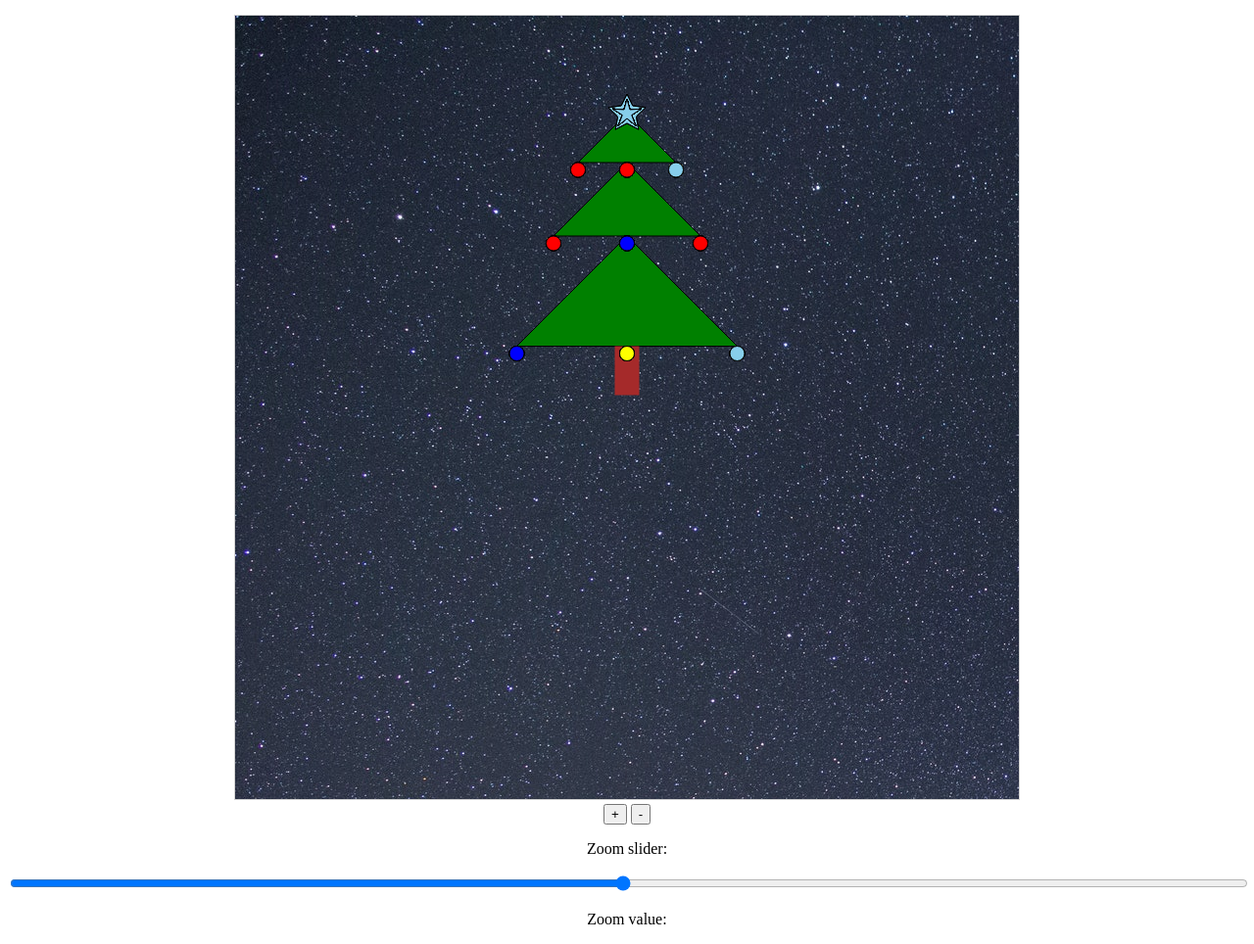
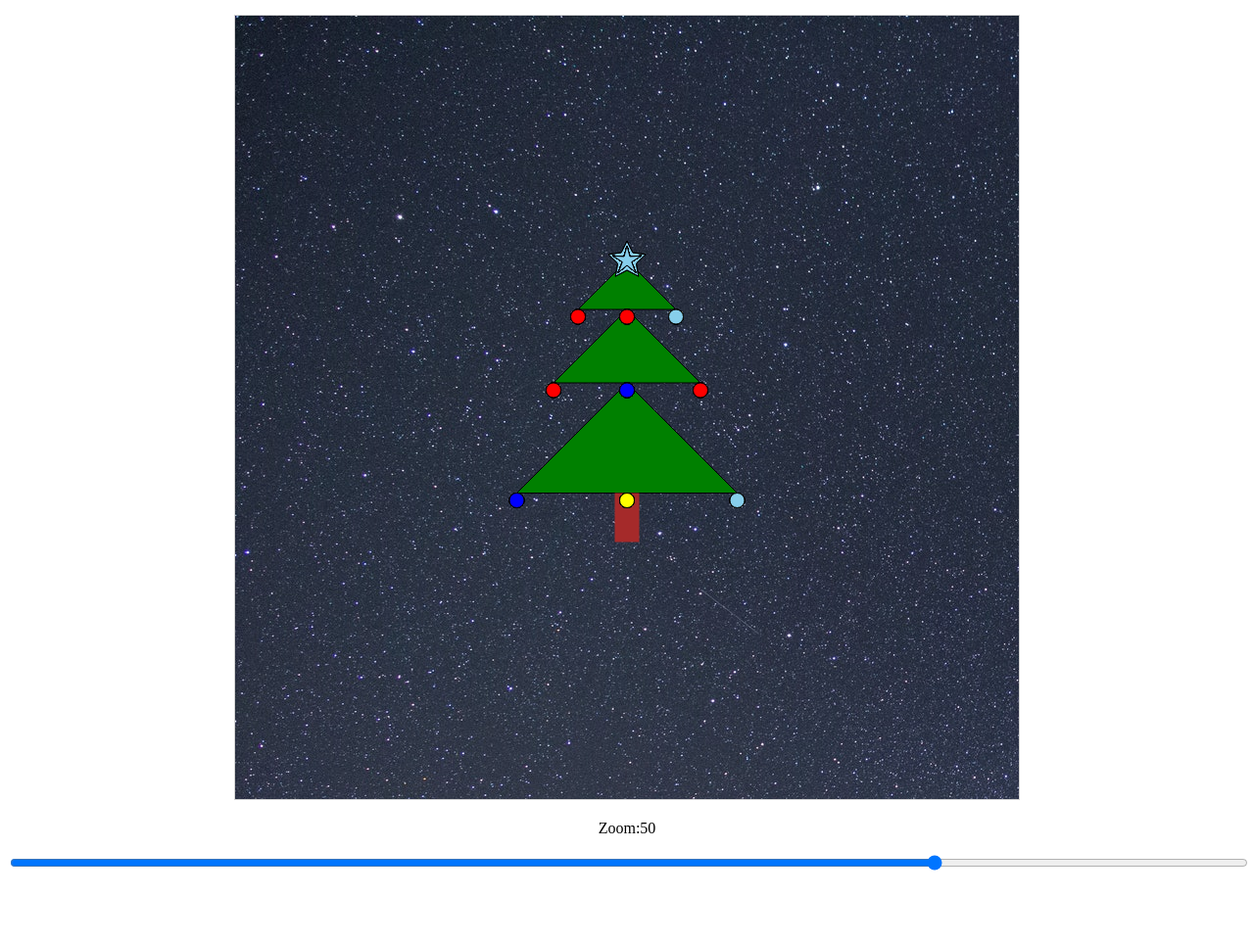
Before and after one commit to jhsavely/web, a plain HTML site: page ChristmasTree.html in a window 1280 px wide. Shown: the part 79-1043 px from the top of the page at 98% size. After the commit the page ends 980 px from the top, so only its background shows below. Drawn offline with Linux system fonts and the light colour scheme.

Commit message:
added: zoom tree, draw from center, redrawing lights

```diff
--- a/ChristmasTree.html
+++ b/ChristmasTree.html
@@ -26,12 +26,9 @@
             Your browser does not support the HTML canvas tag.
         </canvas>
         <br>
-        <button type="button" onclick="scaleUp()">+</button>
-        <button type="button" onclick="scaleDown()">-</button>
         <div class="slidecontainer">
-            <p>Zoom slider:</p>
-            <input type="range" min="1" max="100" value="50" class="slider" id="zoomRange">
-            <p>Zoom value: <span id="zoomValue"></span></p>
+            <p>Zoom:<span id="zoomValue"></span></p>
+            <input type="range" min="-100" max="100" value="50" class="slider" id="zoomRange">
         </div>
         <script>
 
@@ -44,31 +41,25 @@
             var timer2 = 0;
             var timer3 = 0;
             var timerStar = 0;
-            updatePicture();
-            //end of main
-
             var slider = document.getElementById("zoomRange");
             var zv = document.getElementById("zoomValue");
-            zv.innerHTML = slider.value;
             slider.oninput = function () {
                 zv.innerHTML = this.value;
+               scale =  parseInt(this.value);
+              updatePicture();
             }
+          var blink = document.getElementById('blink');
 
-            var blink = document.getElementById('blink');
-            setInterval(function () {
-                blink.style.opacity = (blink.style.opacity == 0 ? 1 : 0);
+        setInterval(function () {
+               blink.style.opacity = (blink.style.opacity == 0 ? 1 : 0);
             }, 1000);
+           zv.innerHTML = slider.value;
+           updatePicture();
 
-            function scaleUp() {
-                scale += 10;
-                updatePicture();
 
-            }
-            function scaleDown() {
+// end of main
+ //=================================================
 
-                scale -= 10;
-                updatePicture();
-            }
 
             function clearPicture() {
                 clearInterval(timer1);
@@ -80,9 +71,8 @@
 
             function updatePicture() {
                 clearPicture();
-                drawChristmasTree(canvas.width / 2 + 0, 100, scale);
-                document.getElementById("res").value = scale;
-            }
+                drawChristmasTree(canvas.width / 2 + 0,  canvas.height/2 - 3*scale, scale);
+             }
 
 
             function drawChristmasTree(x, y, z /*zoom*/) {
@@ -142,8 +132,8 @@
             function drawLamp(x, y, r) {
                 ctx.beginPath();
                 ctx.fillStyle = getRandomColor();
-                ctx.moveTo(x + r, y);
-                ctx.arc(x, y, r, 0, 2 * Math.PI);
+                ctx.moveTo(x +Math.abs(r), y);
+                ctx.arc(x, y, Math.abs(r), 0, 2 * Math.PI);
                 ctx.fill();
                 ctx.closePath();
                 ctx.stroke();
```
